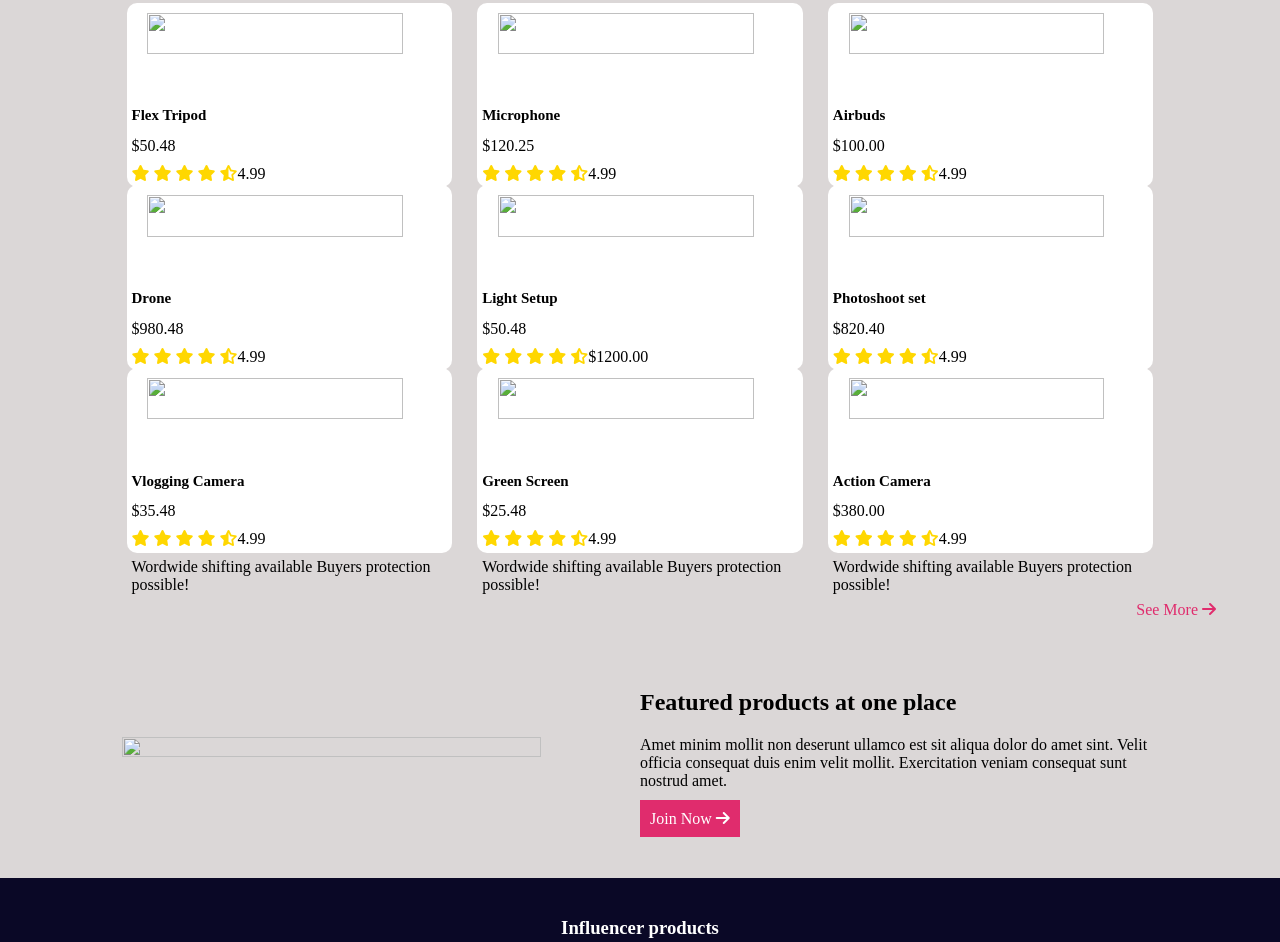
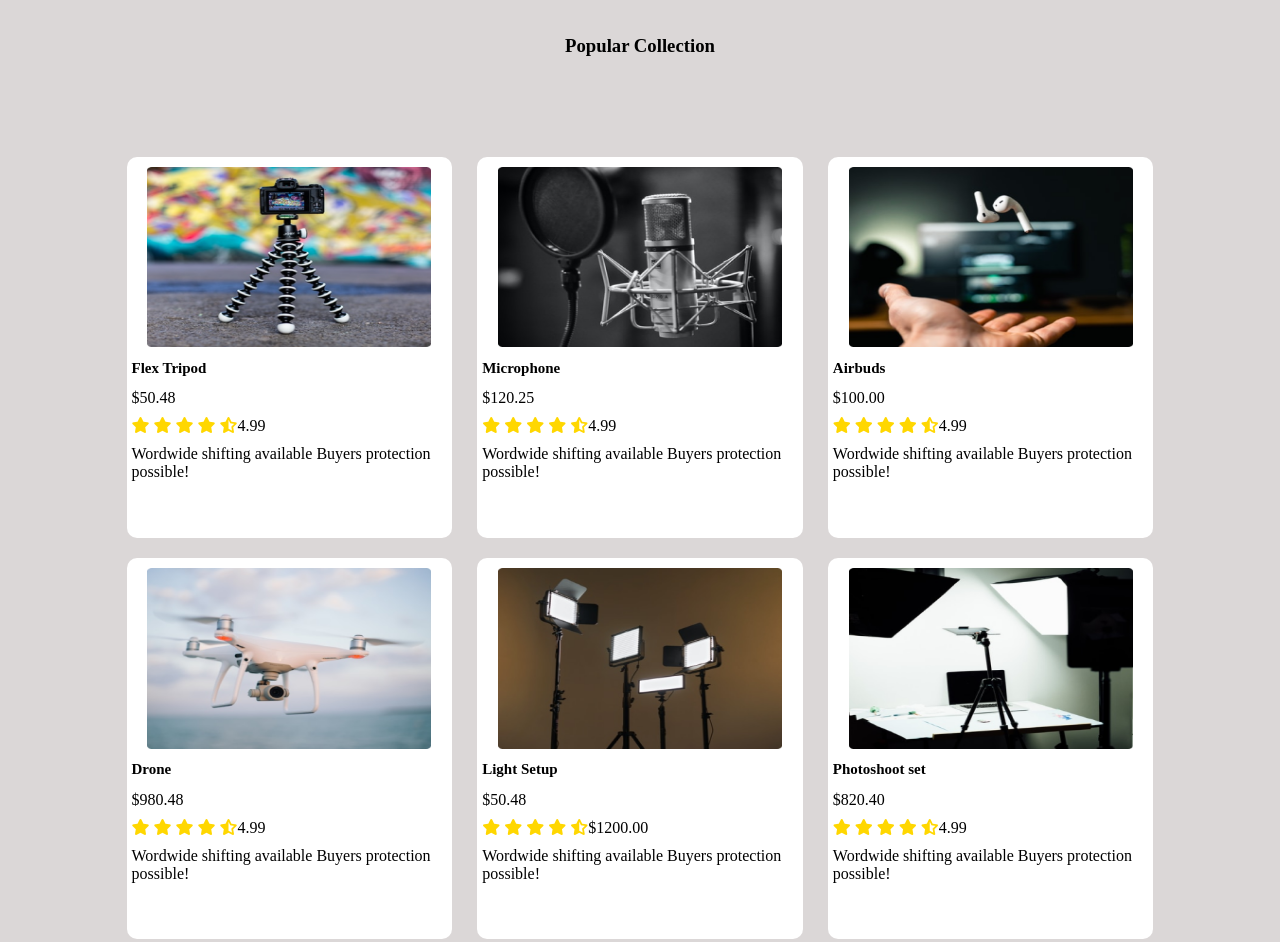
Before and after one commit to Saiful182/Influencer-gear, a plain HTML site: page index.html in a window 1280 px wide. Shown: the part 646-1588 px from the top of the page. Drawn offline with Linux system fonts and the light colour scheme.

Commit message:
image correction

```diff
--- a/index.html
+++ b/index.html
@@ -49,7 +49,7 @@
                         </div>
                     </div>
                     <div class="header-image">
-                        <img src="/influencer-gear-myself/images/main-camera.PNG" alt="">
+                        <img src="images/main-camera.png" alt="">
                     </div>
                 </div>
             </header>
@@ -67,7 +67,7 @@
                     <h1 class="popular-products-headline">Popular Collection</h1>
                     <div class="products">
                         <div class="product-details">
-                            <img src="/influencer-gear-myself/images/tripod.png" alt="">
+                            <img src="images/tripod.png" alt="">
                             <h2>Flex Tripod</h2>
                             <p>$50.48</p>
                             <div class="rattings">
@@ -85,7 +85,7 @@
 
                         </div>
                         <div class="product-details">
-                            <img src="/influencer-gear-myself/images/mic.png" alt="">
+                            <img src="images/mic.png" alt="">
                             <h2>Microphone</h2>
                             <p>$120.25</p>
                             <div class="rattings">
@@ -103,7 +103,7 @@
 
                         </div>
                         <div class="product-details">
-                            <img src="/influencer-gear-myself/images/airpod.png" alt="">
+                            <img src="images/airpod.png" alt="">
                             <h2>Airbuds</h2>
                             <p>$100.00</p>
                             <div class="rattings">
@@ -121,7 +121,7 @@
 
                         </div>
                         <div class="product-details">
-                            <img src="/influencer-gear-myself/images/drone.png" alt="">
+                            <img src="images/drone.png" alt="">
                             <h2>Drone</h2>
                             <p>$980.48</p>
                             <div class="rattings">
@@ -139,7 +139,7 @@
 
                         </div>
                         <div class="product-details">
-                            <img src="/influencer-gear-myself/images/lights.png" alt="">
+                            <img src="images/lights.png" alt="">
                             <h2>Light Setup</h2>
                             <p>$50.48</p>
                             <div class="rattings">
@@ -157,7 +157,7 @@
 
                         </div>
                         <div class="product-details">
-                            <img src="/influencer-gear-myself/images/setup.png" alt="">
+                            <img src="images/setup.png" alt="">
                             <h2>Photoshoot set</h2>
                             <p>$820.40</p>
                             <div class="rattings">
@@ -175,7 +175,7 @@
 
                         </div>
                         <div class="product-details">
-                            <img src="/influencer-gear-myself/images/camera.png" alt="">
+                            <img src="images/camera.png" alt="">
                             <h2>Vlogging Camera</h2>
                             <p>$35.48</p>
                             <div class="rattings">
@@ -193,7 +193,7 @@
 
                         </div>
                         <div class="product-details">
-                            <img src="/influencer-gear-myself/images/single-light.png" alt="">
+                            <img src="images/single-light.png" alt="">
                             <h2>Green Screen</h2>
                             <p>$25.48</p>
                             <div class="rattings">
@@ -211,7 +211,7 @@
 
                         </div>
                         <div class="product-details">
-                            <img src="/influencer-gear-myself/images/action.png" alt="">
+                            <img src="images/action.png" alt="">
                             <h2>Action Camera</h2>
                             <p>$380.00</p>
                             <div class="rattings">
@@ -233,7 +233,7 @@
                 </div>
                 <div class="bottom-banner">
                     <div class="bottom-banner-img">
-                        <img src="/influencer-gear-myself/images/gear.png" alt="">
+                        <img src="images/gear.png" alt="">
                     </div>
                     <div class="bottom-banner-text">
                         <h2>Featured products at one place</h2>
```
